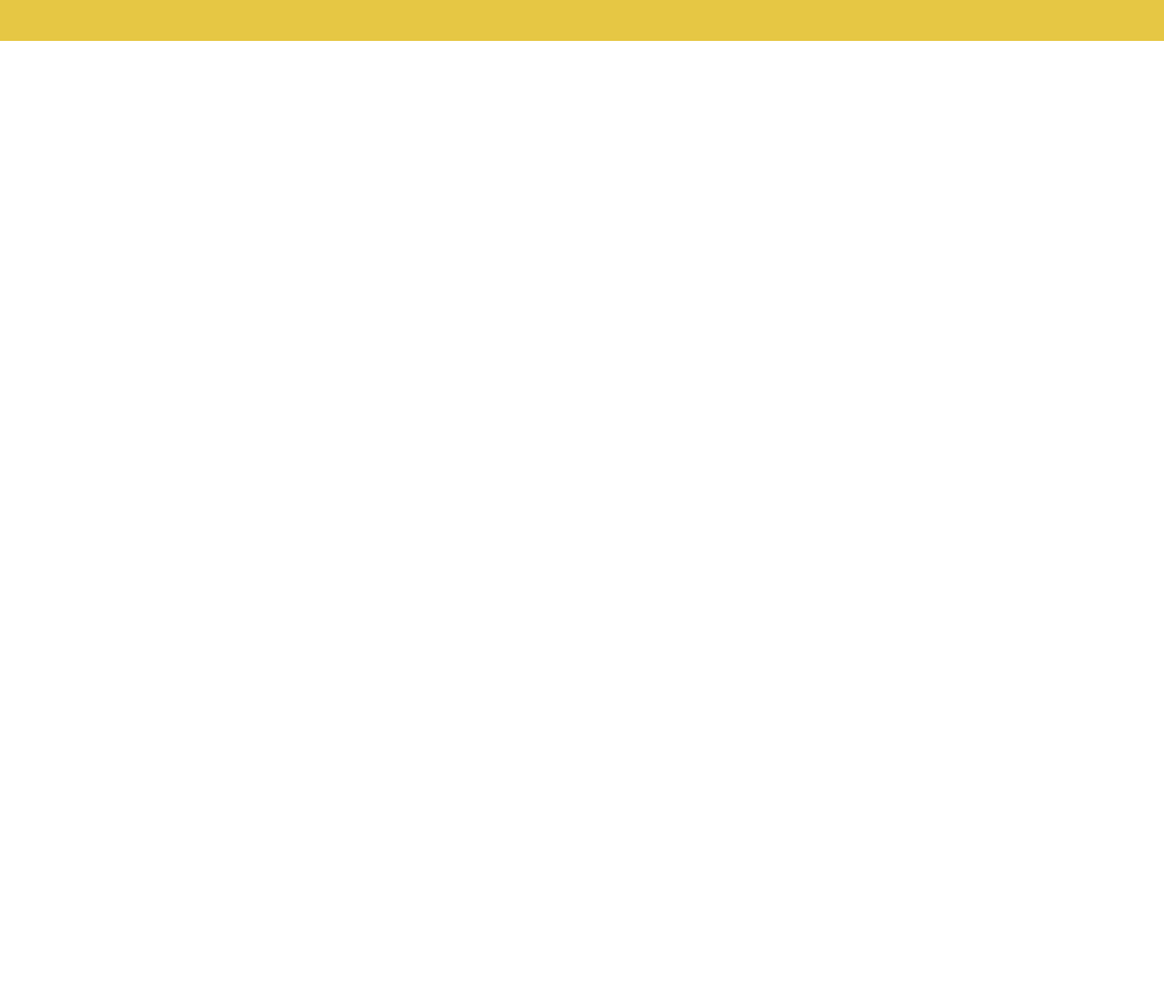
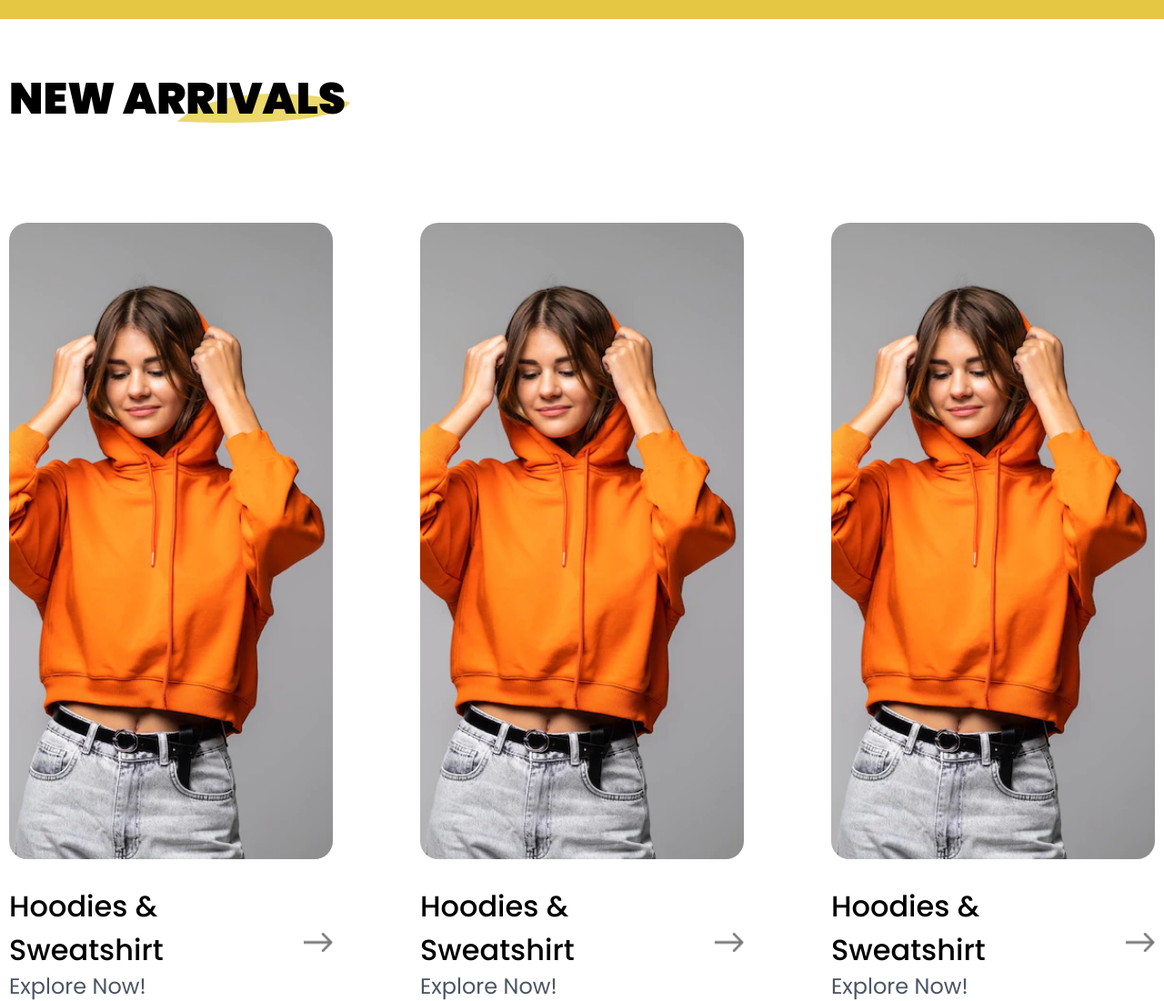
Before and after one commit to samiulislamsharan/tailwind-e-commerce-website, a website: page index.html in a window 1280 px wide. Shown: the part 1193-2294 px from the top of the page at 91% size. Before the commit the page ends 1302 px from the top, so only its background shows below. Drawn offline with Linux system fonts and the light colour scheme.

Commit message:
Add new arrivals section

```diff
--- a/index.html
+++ b/index.html
@@ -6,7 +6,6 @@
     <link href="./css/style.css" rel="stylesheet">
     <link rel="icon" href="./assets/tailwind-css.svg" type="image/x-icon" />
 
-    <title>Tailwind CSS</title>
     <link rel="preconnect" href="https://fonts.googleapis.com">
     <link rel="preconnect" href="https://fonts.gstatic.com" crossorigin>
     <link href="https://fonts.googleapis.com/css2?family=Poppins:wght@400;500;900&display=swap" rel="stylesheet">
@@ -16,9 +15,6 @@
 </head>
 
 <body>
-    <h1 class="text-3xl font-bold underline">
-        Hello world!
-    </h1>
     <!-- nav`r -->
     <nav class="w-full text-black uppercase bg-white tracking-[0.22px] md:text-[22px] p-11 ">
         <div class="container flex flex-row items-center justify-between mx-auto">
@@ -88,6 +84,62 @@
         <div class="w-[120px]"><img src="./assets/images/brands/amazon.png" alt="amazon brand" srcset=""></div>
     </section>
     <!-- brand section end -->
+
+    <!-- new arrivals section -->
+    <section class="container flex flex-col items-start mx-auto gap-28 px-[10px]">
+        <div class="relative text-black">
+            <h2
+                class="text-4xl font-black after:content-oval after:absolute after:left-[50%] after:-bottom-2.5 after:-z-10 md:text-5xl">
+                NEW
+                ARRIVALS
+            </h2>
+        </div>
+        <div class="grid grid-flow-row grid-rows-1 gap-24 md:grid-flow-col md:grid-cols-3">
+            <!-- cards -->
+            <div class="flex flex-col w-full gap-7">
+                <img class="w-full h-[700px] object-cover object-[75%] rounded-[20px]" src="./assets/images/hoddiee.png"
+                    alt="" />
+                <div class="flex flex-row items-center justify-between">
+                    <div class="flex flex-col">
+                        <h3 class="text-[32px] font-medium">Hoodies & Sweatshirt</h3>
+                        <a class="text-2xl text-gray-600" href="#">Explore Now!</a>
+                    </div>
+                    <div>
+                        <img src="./assets/images/arrow.png" alt="" srcset="">
+                    </div>
+                </div>
+            </div>
+            <!-- cards -->
+            <div class="flex flex-col w-full gap-7">
+                <img class="w-full h-[700px] object-cover object-[75%] rounded-[20px]" src="./assets/images/hoddiee.png"
+                    alt="" />
+                <div class="flex flex-row items-center justify-between">
+                    <div class="flex flex-col">
+                        <h3 class="text-[32px] font-medium">Hoodies & Sweatshirt</h3>
+                        <a class="text-2xl text-gray-600" href="#">Explore Now!</a>
+                    </div>
+                    <div>
+                        <img src="./assets/images/arrow.png" alt="" srcset="">
+                    </div>
+                </div>
+            </div>
+            <!-- cards -->
+            <div class="flex flex-col w-full gap-7">
+                <img class="w-full h-[700px] object-cover object-[75%] rounded-[20px]" src="./assets/images/hoddiee.png"
+                    alt="" />
+                <div class="flex flex-row items-center justify-between">
+                    <div class="flex flex-col">
+                        <h3 class="text-[32px] font-medium">Hoodies & Sweatshirt</h3>
+                        <a class="text-2xl text-gray-600" href="#">Explore Now!</a>
+                    </div>
+                    <div>
+                        <img src="./assets/images/arrow.png" alt="" srcset="">
+                    </div>
+                </div>
+            </div>
+        </div>
+    </section>
+    <!-- new arrivals section end -->
     <script>
         const hamburger = document.getElementById('hamburger');
         const mobileNav = document.getElementById('mobile-nav');
```
